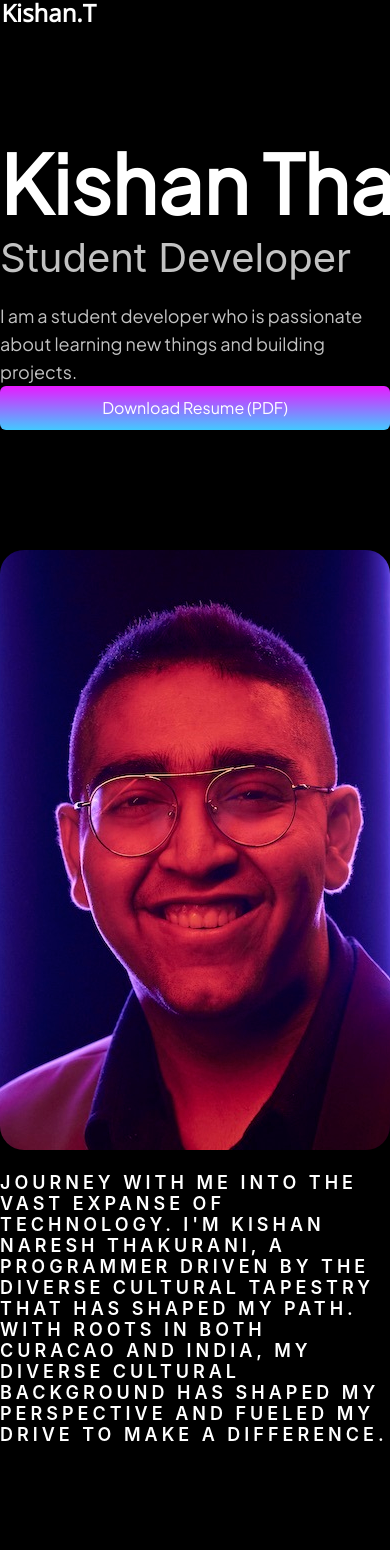
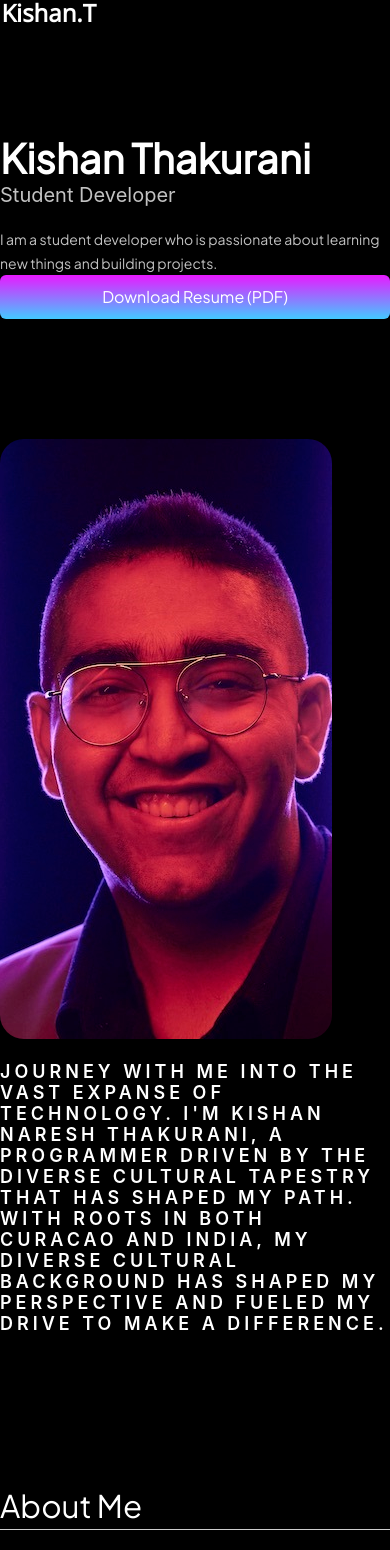
Before and after one commit to ktrocks3/kishansite, a React (Create React App) app in the folder kishansite/: page / in a window 390 px wide. Shown: the part 57-1607 px from the top of the page. Built offline with nearby package versions, Linux system fonts and the light colour scheme.

Commit message:
Changed Phone font size

```diff
--- a/kishansite/src/App.css
+++ b/kishansite/src/App.css
@@ -37,10 +37,10 @@
 
 .section-title {
     color: white;
-    font-size: 2rem;
+    font-size: 1.95rem;
     line-height: 46px;
-    font-weight: 700;
+    font-weight: 500;
     font-family: 'Plus Jakarta Sans', sans-serif;
     margin-bottom: 20px;
-    border-bottom: 2px solid white; /* Combine border-bottom-color and border-bottom-style */
+    border-bottom: 1px solid #CDCDCD; /* Combine border-bottom-color and border-bottom-style */
 }
--- a/kishansite/src/components/picturetext.css
+++ b/kishansite/src/components/picturetext.css
@@ -1,10 +1,11 @@
 .mePicture {
-    width: 100%;
+    width: 85%;
     height: 600px;
     border-radius: 24px 24px 24px 24px;
     object-fit: cover;
     left: 15%;
     position: relative;
+    overflow: hidden;
 }
 
 .mePicture-text {
--- a/kishansite/src/components/titlearea.css
+++ b/kishansite/src/components/titlearea.css
@@ -1,6 +1,6 @@
 .titleArea-header {
     color: white;
-    font-size: 80px;
+    font-size: 5rem;
     margin: 0;
     padding: 0;
     font-family: 'Plus Jakarta Sans', sans-serif;
@@ -81,6 +81,19 @@
 
 /* Media query for screens smaller than 768px */
 @media (max-width: 767px) {
+    .titleArea-header {
+        font-size: 2.5rem;
+    }
+
+    .titleArea-subheader {
+        font-size: 1.25rem;
+    }
+
+    .titleArea-text {
+        font-size: 14px;
+        line-height: 24px;
+    }
+
     .titleArea-box {
         grid-template-columns: 1fr;
     }
```
